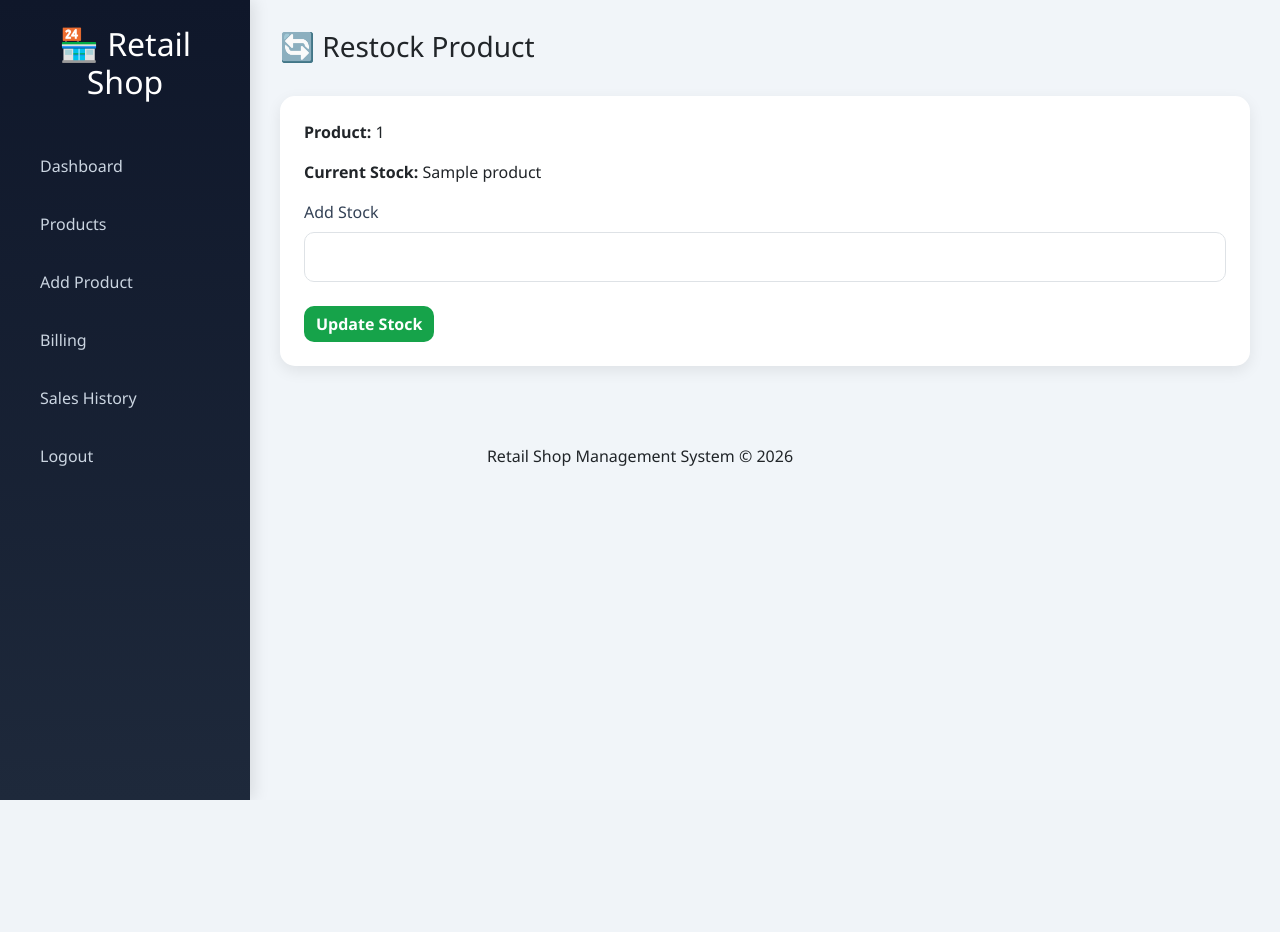
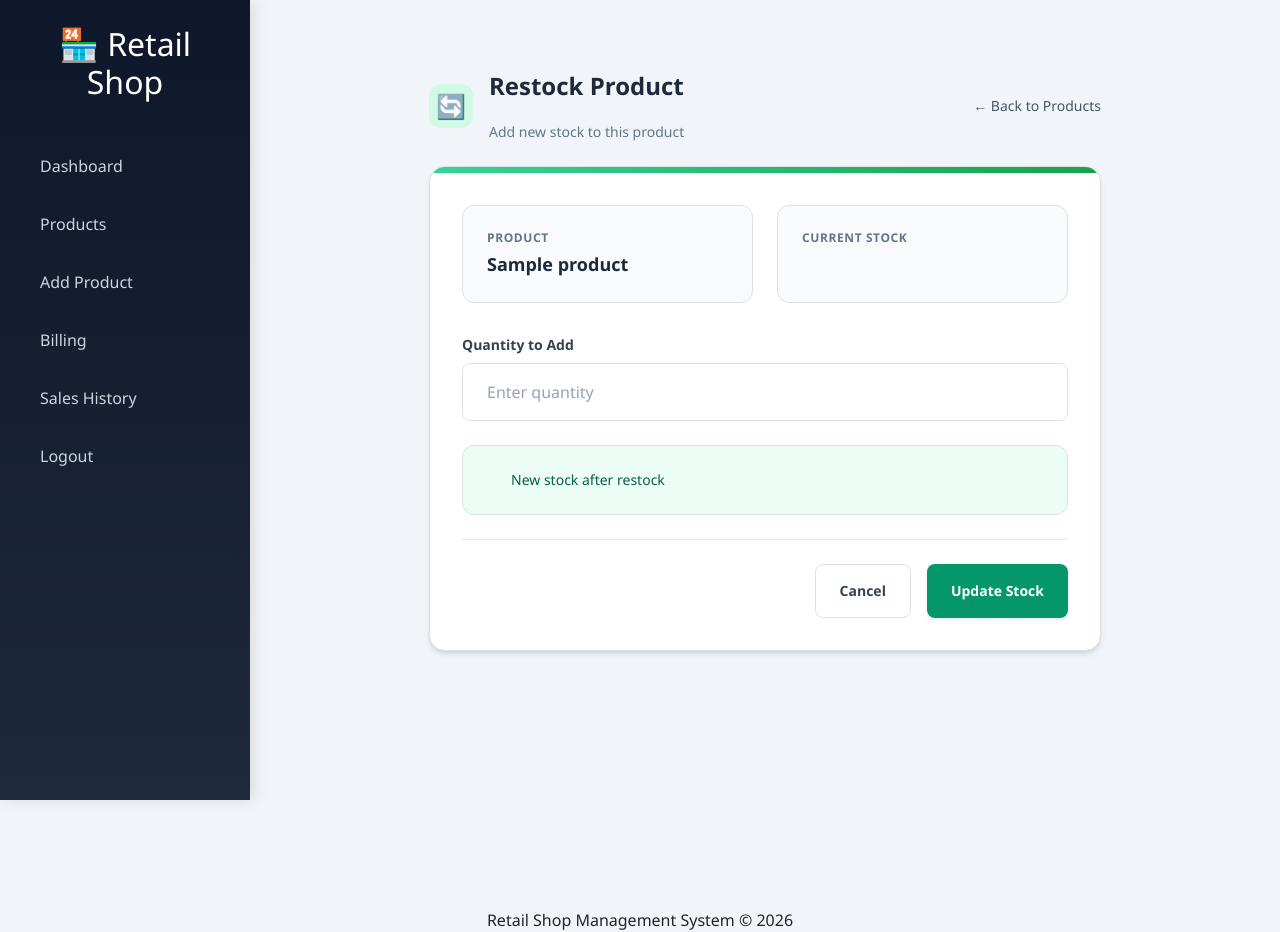
Before and after one commit to devaesack/retail-shop-management-system, a Flask app: page /restock/1 in a window 1280 px wide. Before the commit the page ends 800 px from the top, so only its background shows below. Run offline with Flask 3, Linux system fonts and the light colour scheme; a database or web service that is not in the repository returns one stand-in record (values such as "Sample title"); some libraries are stand-ins or nearby versions.

Commit message:
restock.html

```diff
--- a/templates/restock.html
+++ b/templates/restock.html
@@ -2,51 +2,149 @@
 
 {% block content %}
 
-<h3>🔄 Restock Product</h3>
+<script src="https://cdn.tailwindcss.com"></script>
 
-<br>
+<div class="min-h-screen bg-slate-100 py-10 px-4 sm:px-6">
 
-<div class="card p-4">
+    <div class="max-w-2xl mx-auto">
 
+        <!-- Page header -->
+        <div class="flex items-center justify-between mb-6">
+            <div class="flex items-center gap-3">
+                <div class="flex h-11 w-11 items-center justify-center rounded-xl bg-emerald-100 text-2xl">
+                    🔄
+                </div>
+                <div>
+                    <h1 class="text-2xl font-bold text-slate-800">Restock Product</h1>
+                    <p class="text-sm text-slate-500">Add new stock to this product</p>
+                </div>
+            </div>
 
-    <p>
+            <a href="/products"
+               class="text-sm font-medium text-slate-600 hover:text-slate-900 transition">
+                ← Back to Products
+            </a>
+        </div>
 
-        <strong>Product:</strong>
+        <!-- Card -->
+        <div class="bg-white rounded-2xl shadow-md border border-slate-200 overflow-hidden">
 
-        {{ product[0] }}
+            <!-- Top accent -->
+            <div class="h-1.5 bg-gradient-to-r from-emerald-400 to-green-600"></div>
 
-    </p>
+            <div class="p-8">
 
-    <p>
+                <!-- Product info -->
+                <div class="grid grid-cols-1 sm:grid-cols-2 gap-4 mb-8">
 
-        <strong>Current Stock:</strong>
+                    <div class="rounded-xl bg-slate-50 border border-slate-200 p-4">
+                        <p class="text-xs font-semibold uppercase tracking-wider text-slate-500">Product</p>
+                        <p class="mt-1 text-lg font-bold text-slate-800">{{ product[1] }}</p>
+                    </div>
 
-        {{ product[1] }}
+                    <div class="rounded-xl bg-slate-50 border border-slate-200 p-4">
+                        <p class="text-xs font-semibold uppercase tracking-wider text-slate-500">Current Stock</p>
+                        <p class="mt-1 text-lg font-bold text-slate-800" id="current-stock">{{ product[4] }}</p>
+                    </div>
 
-    </p>
+                </div>
 
+                <!-- Restock form -->
+                <form method="POST" id="restockForm" class="space-y-6">
 
-    <form method="POST">
+                    <div>
+                        <label for="quantity" class="block text-sm font-semibold text-slate-700 mb-2">
+                            Quantity to Add
+                        </label>
+                        <input
+                            type="number"
+                            id="quantity"
+                            name="quantity"
+                            min="1"
+                            step="1"
+                            placeholder="Enter quantity"
+                            required
+                            class="w-full rounded-lg border border-slate-300 bg-white px-4 py-3 text-slate-800
+                                   placeholder-slate-400 focus:border-emerald-500 focus:ring-2 focus:ring-emerald-200
+                                   focus:outline-none transition">
+                        <p id="quantity-error" class="hidden mt-2 text-sm text-red-600">
+                            Please enter a whole number greater than 0.
+                        </p>
+                    </div>
 
-        <label>Add Stock</label>
+                    <!-- Preview of new stock -->
+                    <div class="flex items-center justify-between rounded-xl bg-emerald-50 border border-emerald-200 px-5 py-4">
+                        <span class="text-sm font-medium text-emerald-800">New stock after restock</span>
+                        <span id="new-stock" class="text-2xl font-bold text-emerald-700">{{ product[4] }}</span>
+                    </div>
 
-        <input
-            type="number"
-            name="quantity"
-            class="form-control"
-            required>
+                    <!-- Actions -->
+                    <div class="flex flex-col-reverse sm:flex-row sm:justify-end gap-3 pt-4 border-t border-slate-200">
 
-        <br>
+                        <a href="/products"
+                           class="inline-flex justify-center items-center rounded-lg border border-slate-300 bg-white
+                                  px-6 py-3 text-sm font-semibold text-slate-700 hover:bg-slate-50 transition">
+                            Cancel
+                        </a>
 
-        <button
-            class="btn btn-success">
+                        <button
+                            type="submit"
+                            class="inline-flex justify-center items-center rounded-lg bg-emerald-600 px-6 py-3
+                                   text-sm font-semibold text-white shadow-sm hover:bg-emerald-700
+                                   focus:outline-none focus:ring-2 focus:ring-emerald-300 transition">
+                            Update Stock
+                        </button>
 
-            Update Stock
+                    </div>
 
-        </button>
+                </form>
 
-    </form>
+            </div>
+        </div>
+
+    </div>
 
 </div>
 
+<script>
+    (function () {
+        var currentStock = parseInt(document.getElementById('current-stock').textContent, 10) || 0;
+        var input = document.getElementById('quantity');
+        var newStock = document.getElementById('new-stock');
+        var error = document.getElementById('quantity-error');
+        var form = document.getElementById('restockForm');
+
+        input.addEventListener('input', function () {
+            var qty = parseInt(input.value, 10);
+
+            if (isNaN(qty)) {
+                newStock.textContent = currentStock;
+                error.classList.add('hidden');
+                input.classList.remove('border-red-400');
+                return;
+            }
+
+            if (qty < 1) {
+                error.classList.remove('hidden');
+                input.classList.add('border-red-400');
+                newStock.textContent = currentStock;
+            } else {
+                error.classList.add('hidden');
+                input.classList.remove('border-red-400');
+                newStock.textContent = currentStock + qty;
+            }
+        });
+
+        form.addEventListener('submit', function (e) {
+            var qty = parseInt(input.value, 10);
+            if (isNaN(qty) || qty < 1) {
+                e.preventDefault();
+                error.classList.remove('hidden');
+                input.classList.add('border-red-400');
+                input.focus();
+            }
+        });
+    })();
+</script>
+
 {% endblock %}
```
